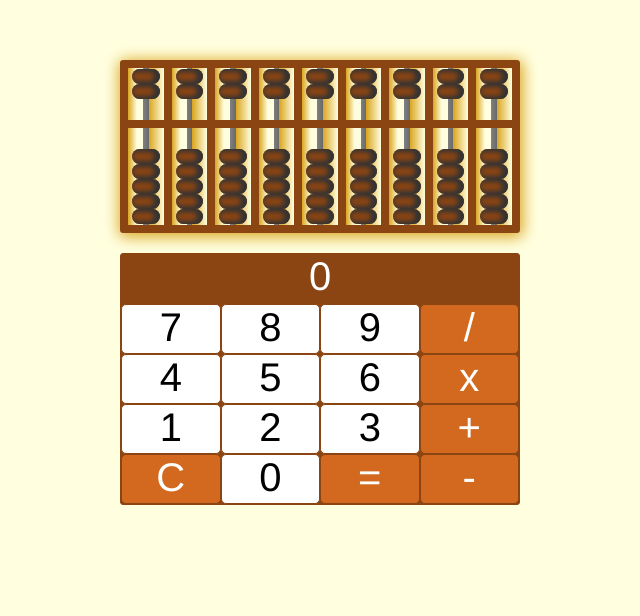
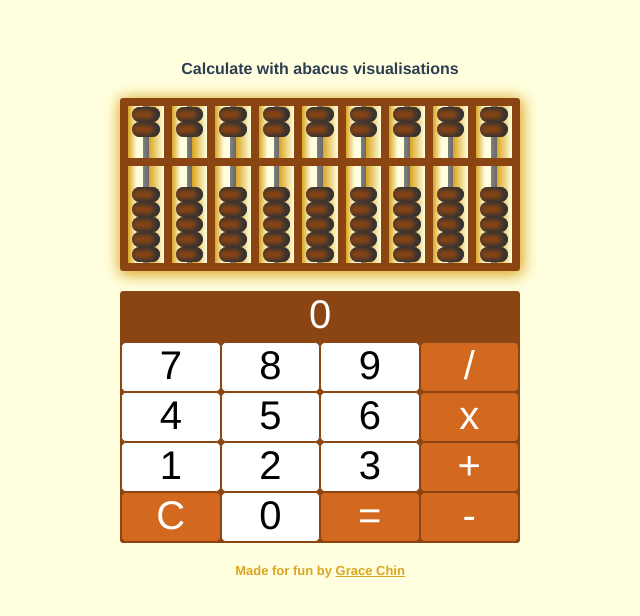
Before and after one commit to gracechin/abaculator, a Vue app: page / in a window 1280 px wide. Shown: the top 616 px of the page, without its empty margins (320-960 px from the left). Built offline with nearby package versions, Linux system fonts and the light colour scheme.

Commit message:
h1, footer, a styling

```diff
--- a/src/App.vue
+++ b/src/App.vue
@@ -1,7 +1,9 @@
 <template>
   <div class="container">
+    <h1>Calculate with abacus visualisations</h1>
     <Abacus />
     <Calculator />
+    <footer>Made for fun by <a href="https://gracechin.github.io">Grace Chin</a></footer>
   </div>
 </template>
 
@@ -22,6 +24,14 @@ export default {
 body {
   background-color: lightyellow;
 }
+h1 {
+  font-size: medium;
+}
+footer, a {
+  color: goldenrod;
+  font-size: small;
+  font-weight: bold;
+}
 #app {
   font-family: Avenir, Helvetica, Arial, sans-serif;
   -webkit-font-smoothing: antialiased;
@@ -30,12 +40,10 @@ body {
   color: #2c3e50;
   margin-top: 60px;
 }
-
 .container {
   margin: 0 auto;
   max-width: 400px;
 }
-
 .container > div {
   margin: 20px 0;
 }
```
